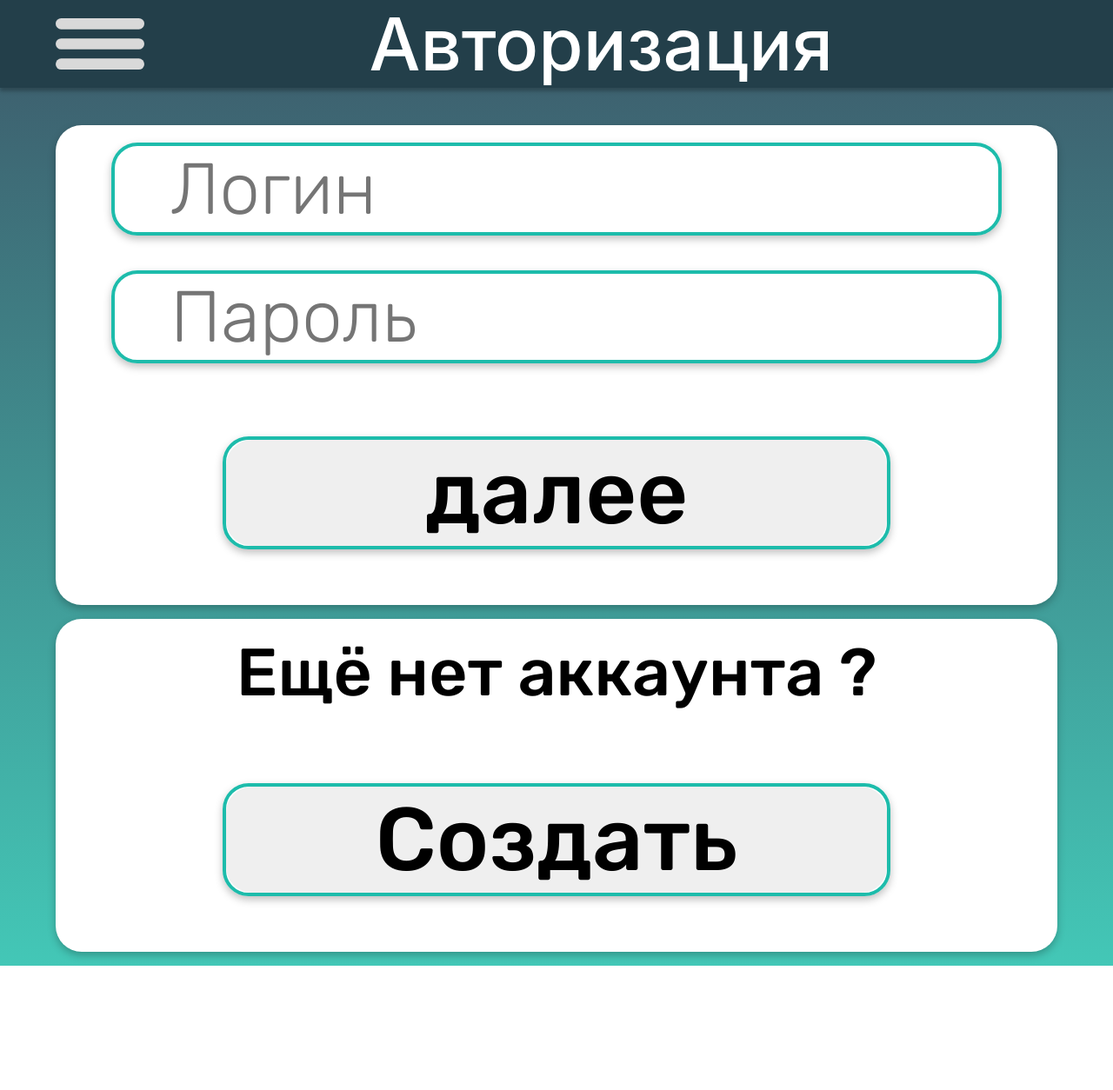
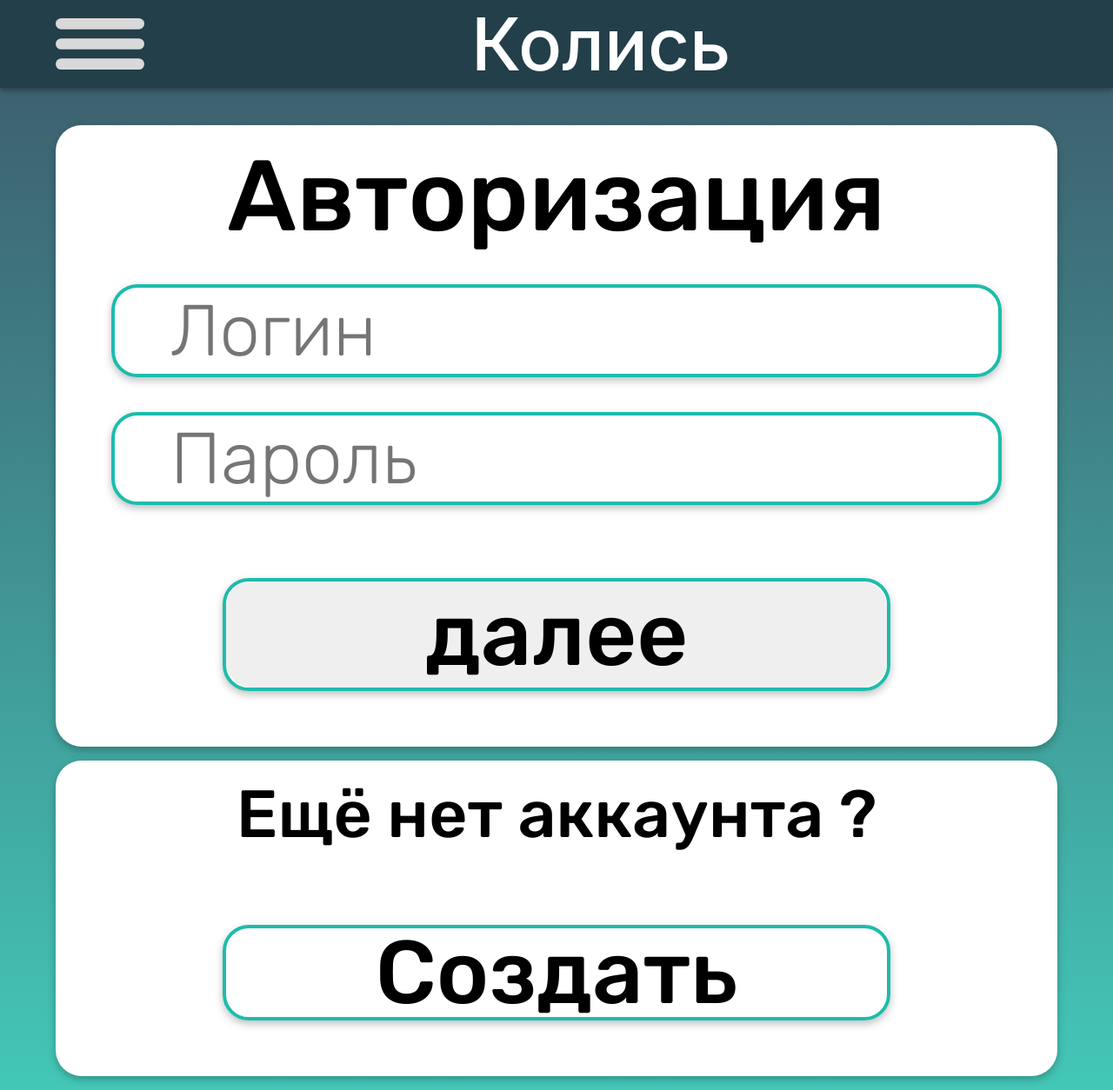
Before and after one commit to nek00oo/Sugar_Frontend, a React (Create React App) app: page /authorization in a window 1280 px wide. Shown: the whole page at 87% size. Before the commit the page ends 1111 px from the top, so only its background shows below. Built offline with nearby package versions, Linux system fonts and the light colour scheme.

Commit message:
Set up burger

```diff
--- a/src/Components/UI/Burger/Burger.js
+++ b/src/Components/UI/Burger/Burger.js
@@ -2,8 +2,10 @@ import {Link} from "react-router-dom";
 import {useContext, useState} from "react";
 import s from "./Burger.module.css"
 import {BurgerContext} from "../../../Context/BurgerContext";
+import {AuthContext} from "../../../Context/AuthContext";
 
-const BurgerMenu = () => {
+const BurgerMenu = ({links}) => {
+    const {Auth, setAuth} = useContext(AuthContext)
     const {Burger, setBurger} = useContext(BurgerContext)
     const [startX, setStartX] = useState(null)
 
@@ -33,10 +35,13 @@ const BurgerMenu = () => {
                 <img className={s.logo} src={process.env.PUBLIC_URL + "/syringe.svg"} alt={"Logo"}/>
             </div>
             <div className={s.menu}>
-                <Link className={s.menu__item} to="/register" onClick={toggleMenu}>Главная</Link>
-                <Link className={s.menu__item} to="/Тут_будет_питание">Питание</Link>
-                <Link className={s.menu__item} to="/about">О нас</Link>
-                <Link className={s.menu__item} to="/contact">Контакты</Link>
+                {links.map(link =>
+                    <Link className={s.menu__item} to={link.route} onClick={toggleMenu}>{link.name}</Link>
+                )}
+                {Auth ? <Link className={s.menu__item} to={"/"} onClick={() =>{
+                    toggleMenu()
+                    setAuth(false)
+                }}><h2 style={{color: "Red"}}>Выход</h2></Link> : <div></div>}
             </div>
         </div>
     );
--- a/src/Pages/Authorization/Authorization.js
+++ b/src/Pages/Authorization/Authorization.js
@@ -5,13 +5,20 @@ import BorderInput from "../../Components/UI/Input/BorderInput";
 import BorderButton from "../../Components/UI/Button/BorderButton/BorderButton";
 import Header from "../../Components/Header/Header";
 import BurgerButton from "../../Components/UI/Button/BurgerButton/BurgerButton";
+import BurgerMenu from "../../Components/UI/Burger/Burger";
+import {useContext} from "react";
+import {BurgerContext} from "../../Context/BurgerContext";
 
 const Authorization = () => {
+    const {setBurger} = useContext(BurgerContext)
+    const burgerLinks = [{route: "/register", name: "Регистрация"}]
     return (
         <div className={s.Wrapper}>
-            <Header left={<BurgerButton/>} center={"Авторизация"}/>
+            <Header left={<BurgerButton onClick={() => setBurger(true)}/>} center={"Колись"}/>
+            <BurgerMenu links={burgerLinks}/>
             <div className={s1.Body}>
                 <form className={s1.Form}>
+                    <div><h2 className={s1.Header}>Авторизация</h2></div>
                     <BorderInput placeholder={'Логин'}/>
                     <BorderInput placeholder={'Пароль'} type={"password"}/>
                     <BorderButton type={"submit"}>далее</BorderButton>
--- a/src/Pages/Authorization/CreateAccount/CreateAccount.js
+++ b/src/Pages/Authorization/CreateAccount/CreateAccount.js
@@ -1,11 +1,13 @@
 import s from "./CreateAccount.module.css"
-import BorderButton from "../../../Components/UI/Button/BorderButton/BorderButton";
+import {Link} from "react-router-dom";
 const CreateAccount = () => {
     return (
         <div className={s.Body}>
             <div className={s.Form}>
                 <div><h1 className={s.Header}>Ещё нет аккаунта ?</h1></div>
-                    <BorderButton>Cоздать</BorderButton>
+                    <div className={s.Border}>
+                    <Link className={s.Button} to={"/register"}>Создать</Link>
+                    </div>
             </div>
         </div>
     );
--- a/src/Pages/Authorization/CreateAccount/CreateAccount.module.css
+++ b/src/Pages/Authorization/CreateAccount/CreateAccount.module.css
@@ -24,3 +24,21 @@
     /*justify-content: space-around;*/
     box-shadow: 0 4px 10px 0 rgba(0, 0, 0, 0.25);
 }
+
+.Border {
+    border: #1DBCAB solid 4px;
+    border-radius: 30px;
+    margin: 5vw 15vw;
+    display: flex;
+    flex-direction: column;
+    box-shadow: 0 4px 10px 0 rgba(0, 0, 0, 0.25);
+}
+
+.Button {
+    border-radius: 30px;
+    font-size: 8vw;
+    text-align: center;
+    color: #000;
+    font-family: var(--font-family);
+    font-weight: 500;
+}
--- a/src/Pages/Register/Register.js
+++ b/src/Pages/Register/Register.js
@@ -7,9 +7,12 @@ import {UserContext} from "../../Context/UserContext";
 import {AuthContext} from "../../Context/AuthContext";
 import Header from "../../Components/Header/Header";
 import BurgerButton from "../../Components/UI/Button/BurgerButton/BurgerButton";
+import {BurgerContext} from "../../Context/BurgerContext";
+import BurgerMenu from "../../Components/UI/Burger/Burger";
 const Register = () => {
     const {setUser} = useContext(UserContext)
     const {setAuth} = useContext(AuthContext)
+    const {setBurger} = useContext(BurgerContext)
 
     const [name, setName] = useState('')
     const [login, setLogin] = useState('')
@@ -25,15 +28,20 @@ const Register = () => {
         setAuth(true)
     }
 
+    const burgerLinks = [{route: "/authorization", name: "Авторизация"}]
+
 
     return (
         <div className={s.Wrapper}>
-            <Header left={<BurgerButton/>} center={"Регистрация"}/>
+            <Header left={<BurgerButton onClick={() => setBurger(true)}/>} center={"Колись"}/>
+            <BurgerMenu links={burgerLinks}/>
             <div className={s1.Body}>
                 <form className={s1.Form} onSubmit={reg}>
+                    <div><h2 className={s1.Header}>Регистрация</h2></div>
                     <BorderInput placeholder={'Имя'} onChange={(e) => setName(e.target.value)}/>
                     <BorderInput placeholder={'Логин'} onChange={(e) => setLogin(e.target.value)}/>
-                    <BorderInput placeholder={'Пароль'} type={"password"} onChange={(e) => setPassword(e.target.value)}/>
+                    <BorderInput placeholder={'Пароль'} type={"password"}
+                                 onChange={(e) => setPassword(e.target.value)}/>
                     <BorderButton type={"submit"}>далее</BorderButton>
                 </form>
             </div>
--- a/src/Router.js
+++ b/src/Router.js
@@ -5,7 +5,6 @@ import Account from "./Pages/Account/Account";
 import Register from "./Pages/Register/Register";
 import Authorization from "./Pages/Authorization/Authorization";
 import Statistics from "./Pages/Statistics/Statistics";
-import Burger from "./Components/UI/Burger/Burger";
 
 
 const Router = () => {
@@ -23,8 +22,7 @@ const Router = () => {
             <Route path="/register" element={<Register/>}></Route>
             <Route path="/authorization" element={<Authorization/>}></Route>
             <Route path="/statistics" element={<Statistics/>}></Route>
-            <Route path="/1" element={<Burger/>}></Route>
-            <Route path="*" element={<Navigate to="/register"/>}></Route>
+            <Route path="*" element={<Navigate to="/authorization"/>}></Route>
         </Routes>
     )
 }
```
Lines whose indentation alone changed are shown as unchanged.
